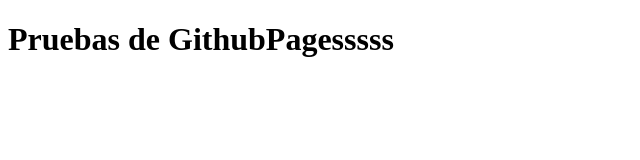
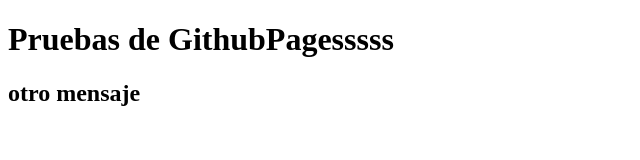
Before and after one commit to Giovasdf/G14-Prueba, a plain HTML site: page index.html in a window 1280 px wide. Shown: the whole page, without its empty margins (0-640 px from the left). Drawn offline with Linux system fonts and the light colour scheme.

Commit message:
mi commit

```diff
--- a/index.html
+++ b/index.html
@@ -7,5 +7,6 @@
 </head>
 <body>
     <h1>Pruebas de GithubPagesssss</h1>
+    <h2>otro mensaje</h2>
 </body>
 </html>
```
